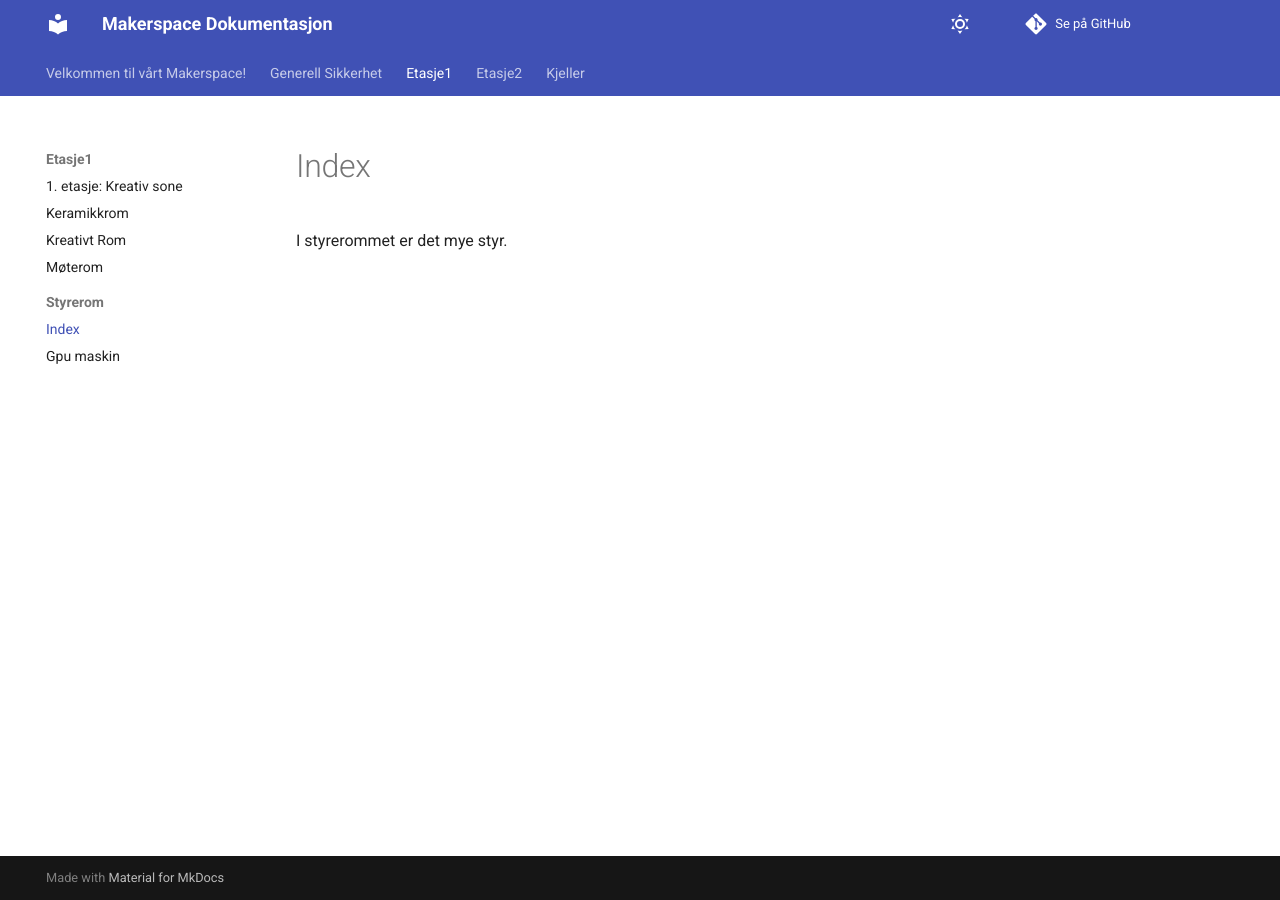
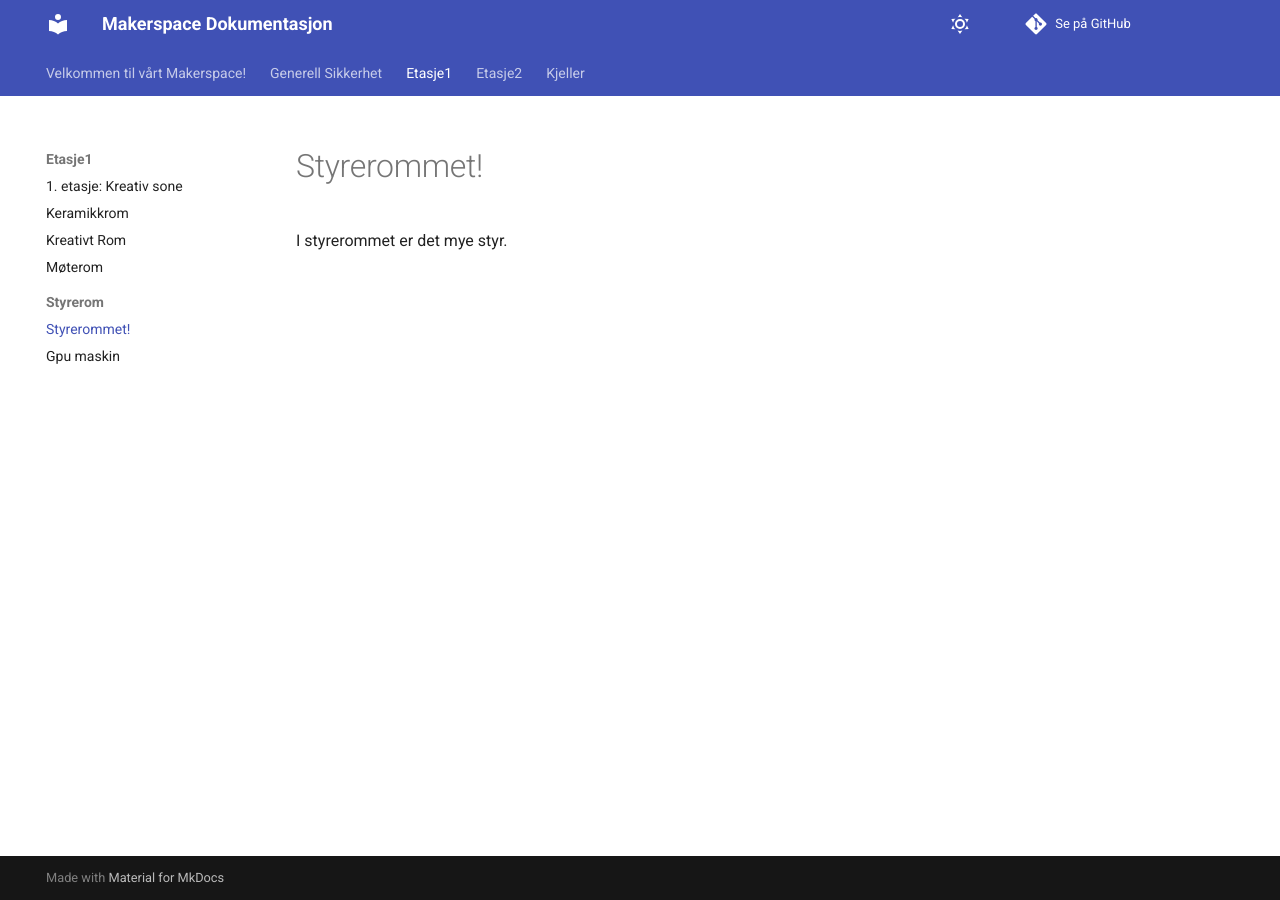
Before and after one commit to tourbino/mkdocs-test, an MkDocs documentation site: the page built from docs/etasje1/styrerom/index.md, in a window 1280 px wide. Built offline with MkDocs 1.6.1 and Material for MkDocs 9.7.7, drawn with Linux system fonts in a browser that asks for light colours; comment, search, counter and statistics services are not loaded.

Commit message:
Update index.md

```diff
--- a/docs/etasje1/styrerom/index.md
+++ b/docs/etasje1/styrerom/index.md
@@ -1 +1,2 @@
+# Styrerommet!
 I styrerommet er det mye styr.
```
